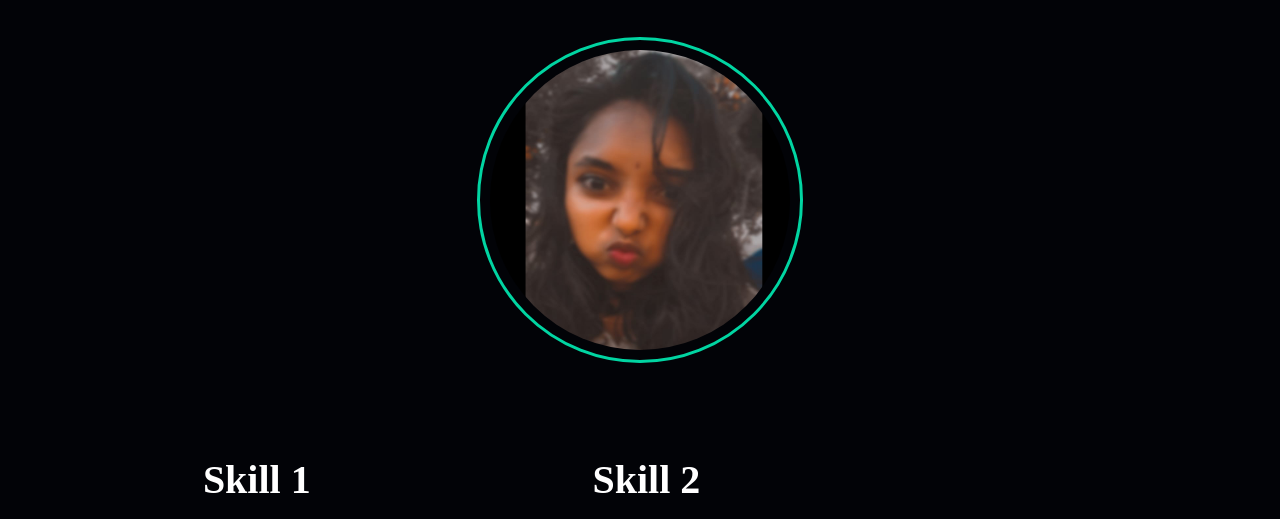
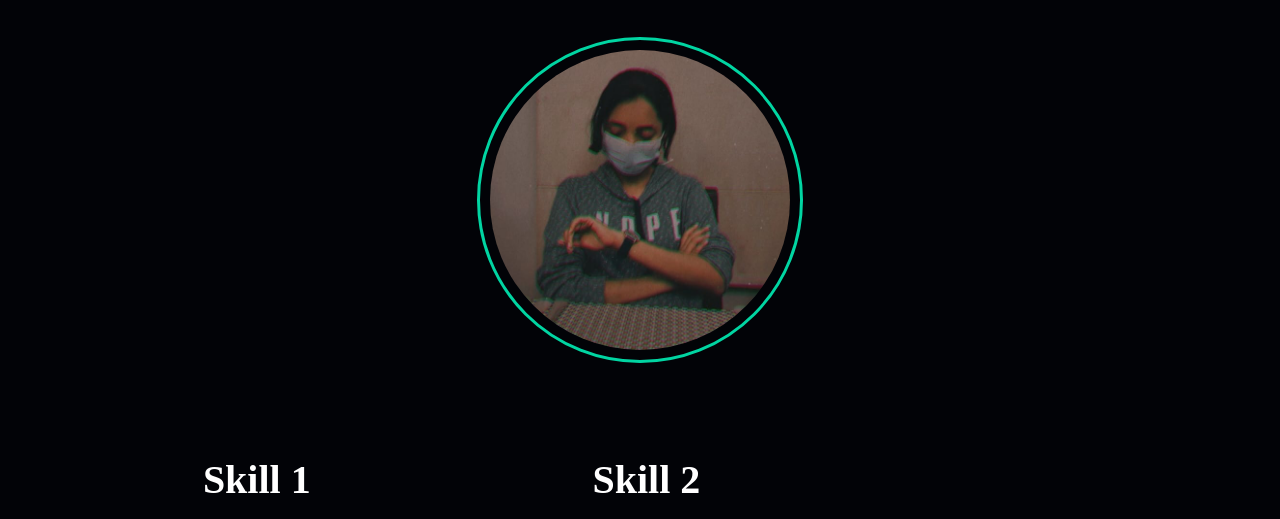
Before and after one commit to iyshwariya04/CV, a plain HTML site: page index.html in a window 1280 px wide. Shown: the part 281-800 px from the top of the page. Drawn offline with Linux system fonts and the light colour scheme.

Commit message:
Update index.html

```diff
--- a/index.html
+++ b/index.html
@@ -29,7 +29,7 @@
     <h1 class="name">Akshini Iyshwariya Umakanthan</h1>
     <h2 class="programmer">A Programmer</h2>
     <div class="profile">
-        <img src="image/profile.jpg" alt="">
+        <img src="image/profile1.jpg" alt="">
     </div>
     <div class="skill">
         <fieldset>
```
